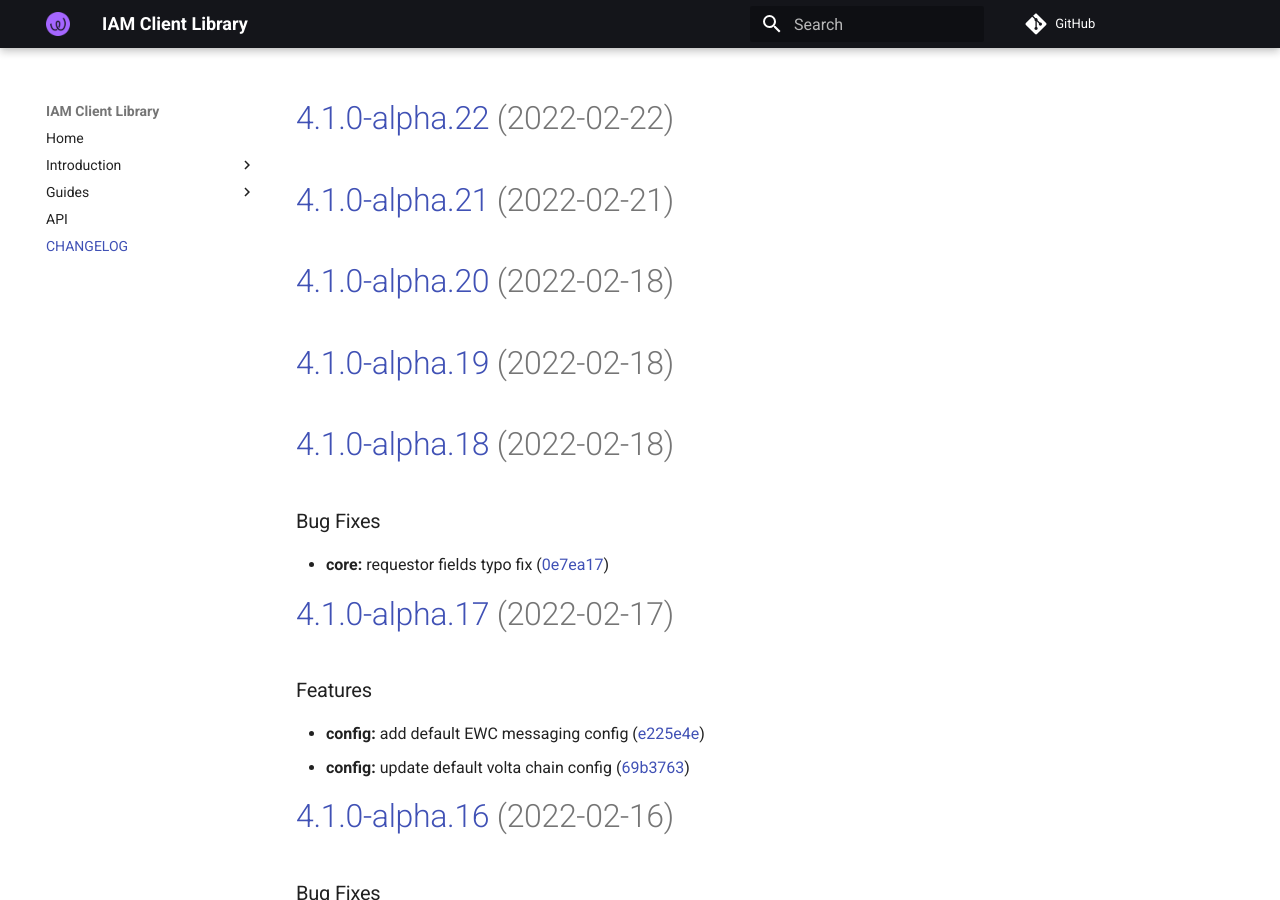
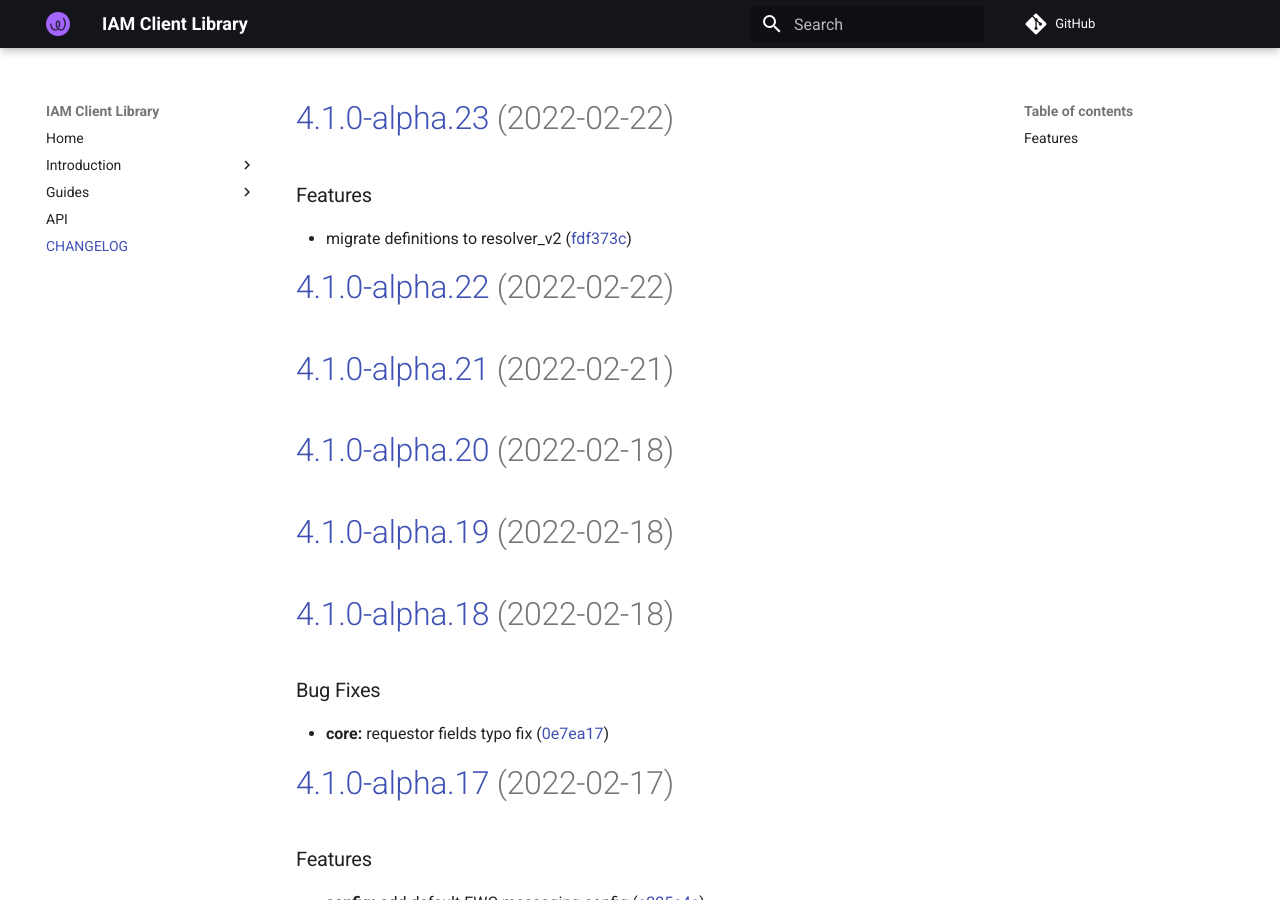
Before and after one commit to energywebfoundation/iam-client-lib, an MkDocs documentation site: the page built from docs/CHANGELOG.md, in a window 1280 px wide and 900 px high. Built offline with MkDocs 1.6.1 and Material for MkDocs 9.7.7, drawn with Linux system fonts in a browser that asks for light colours; comment, search, counter and statistics services are not loaded.

Commit message:
chore(release): 4.1.0-alpha.23 [skip ci]
# [4.1.0-alpha.23](https://github.com/energywebfoundation/iam-client-lib/compare/v4.1.0-alpha.22...v4.1.0-alpha.23) (2022-02-22)

### Features

* migrate definitions to resolver_v2 ([fdf373c](https://github.com/energywebfoundation/iam-client-lib/commit/fdf373cda22b6ea06189b7bae0d718b6b66b777b))

```diff
--- a/docs/CHANGELOG.md
+++ b/docs/CHANGELOG.md
@@ -1,3 +1,10 @@
+# [4.1.0-alpha.23](https://github.com/energywebfoundation/iam-client-lib/compare/v4.1.0-alpha.22...v4.1.0-alpha.23) (2022-02-22)
+
+
+### Features
+
+* migrate definitions to resolver_v2 ([fdf373c](https://github.com/energywebfoundation/iam-client-lib/commit/fdf373cda22b6ea06189b7bae0d718b6b66b777b))
+
 # [4.1.0-alpha.22](https://github.com/energywebfoundation/iam-client-lib/compare/v4.1.0-alpha.21...v4.1.0-alpha.22) (2022-02-22)
 
 # [4.1.0-alpha.21](https://github.com/energywebfoundation/iam-client-lib/compare/v4.1.0-alpha.20...v4.1.0-alpha.21) (2022-02-21)
--- a/package.json
+++ b/package.json
@@ -1,6 +1,6 @@
 {
   "name": "iam-client-lib",
-  "version": "4.1.0-alpha.22",
+  "version": "4.1.0-alpha.23",
   "description": "Library for Decentralized Identity and Access Management",
   "main": "dist/index.js",
   "module": "dist/index.esm.js",
```
